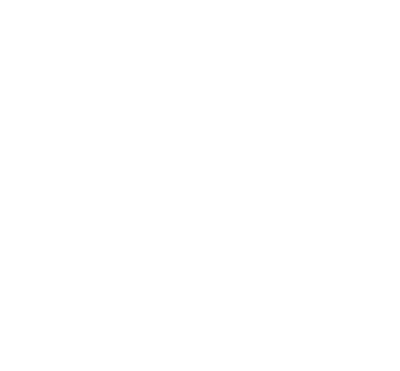
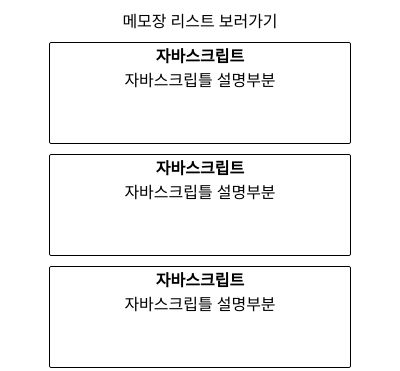
Before and after one commit to Sharpen-Cjh/Drag-Memo-Extension, a browser extension: page popup.html in a window 400 px wide. Drawn offline with Linux system fonts and the light colour scheme.

```diff
--- /dev/null
+++ b/assets/styles/popup.css
@@ -0,0 +1,22 @@
+html {
+  min-width: 300px;
+  min-height: 400px;
+}
+
+#container {
+  display: flex;
+  flex-direction: column;
+  justify-content: center;
+  align-items: center;
+}
+
+.memo-container {
+  display: flex;
+  flex-direction: column;
+  width: 300px;
+  height: 100px;
+  border: 1px solid rgba(0, 0, 0, 1);
+  border-radius: 2px;
+  align-items: center;
+  margin-top: 10px;
+}
--- a/popup.html
+++ b/popup.html
@@ -1,9 +1,26 @@
 <!DOCTYPE html>
 <html lang="ko">
+  <title>Popup</title>
   <head>
     <meta charset="UTF-8" />
     <meta name="viewport" content="width=device-width, initial-scale=1.0" />
-    <title>Popup</title>
-  </head>
-  <body></body>
+    <link rel="stylesheet" href="assets/styles/popup.css" />
+    <script src="popup.js"></script>
+  <body>
+    <div id="container">
+      <a>메모장 리스트 보러가기</a>
+      <div class="memo-container">
+        <strong>자바스크립트</strong>
+        <div class="memo-description">자바스크립틀 설명부분</div>
+      </div>
+      <div class="memo-container">
+        <strong>자바스크립트</strong>
+        <div class="memo-description">자바스크립틀 설명부분</div>
+      </div>
+      <div class="memo-container">
+        <strong>자바스크립트</strong>
+        <div class="memo-description">자바스크립틀 설명부분</div>
+      </div>
+    </div>
+  </body>
 </html>
```
Also changed, not shown: content.js (+49 -0 lines), popup.js (added).
